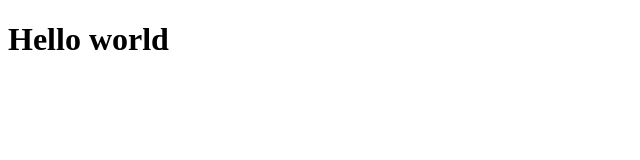
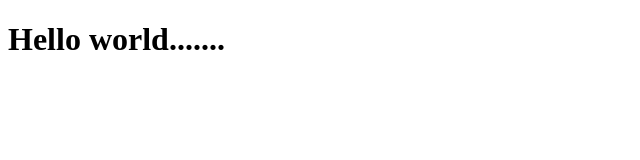
Before and after one commit to bahareh1/bahareh2, a plain HTML site: page index.html in a window 1280 px wide. Shown: the full height of the page, 0-640 px from the left. Drawn offline with Linux system fonts and the light colour scheme.

Commit message:
Update index.html

```diff
--- a/index.html
+++ b/index.html
@@ -5,6 +5,6 @@
   <title>ShowHide Example</title>
 </head>
 <body>
-<h1>Hello world</h1>
+<h1>Hello world.......</h1>
 </body>
 </html>
```
